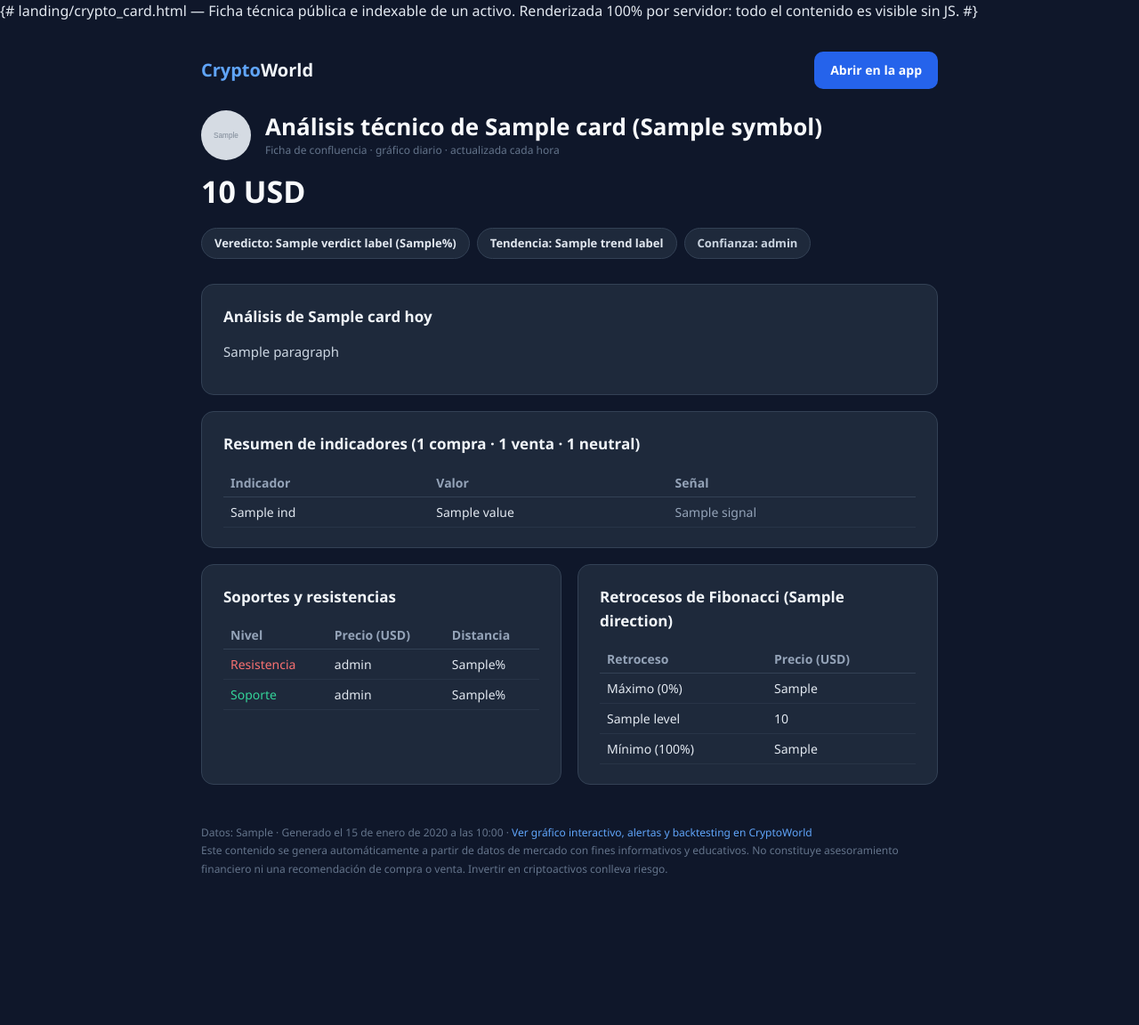
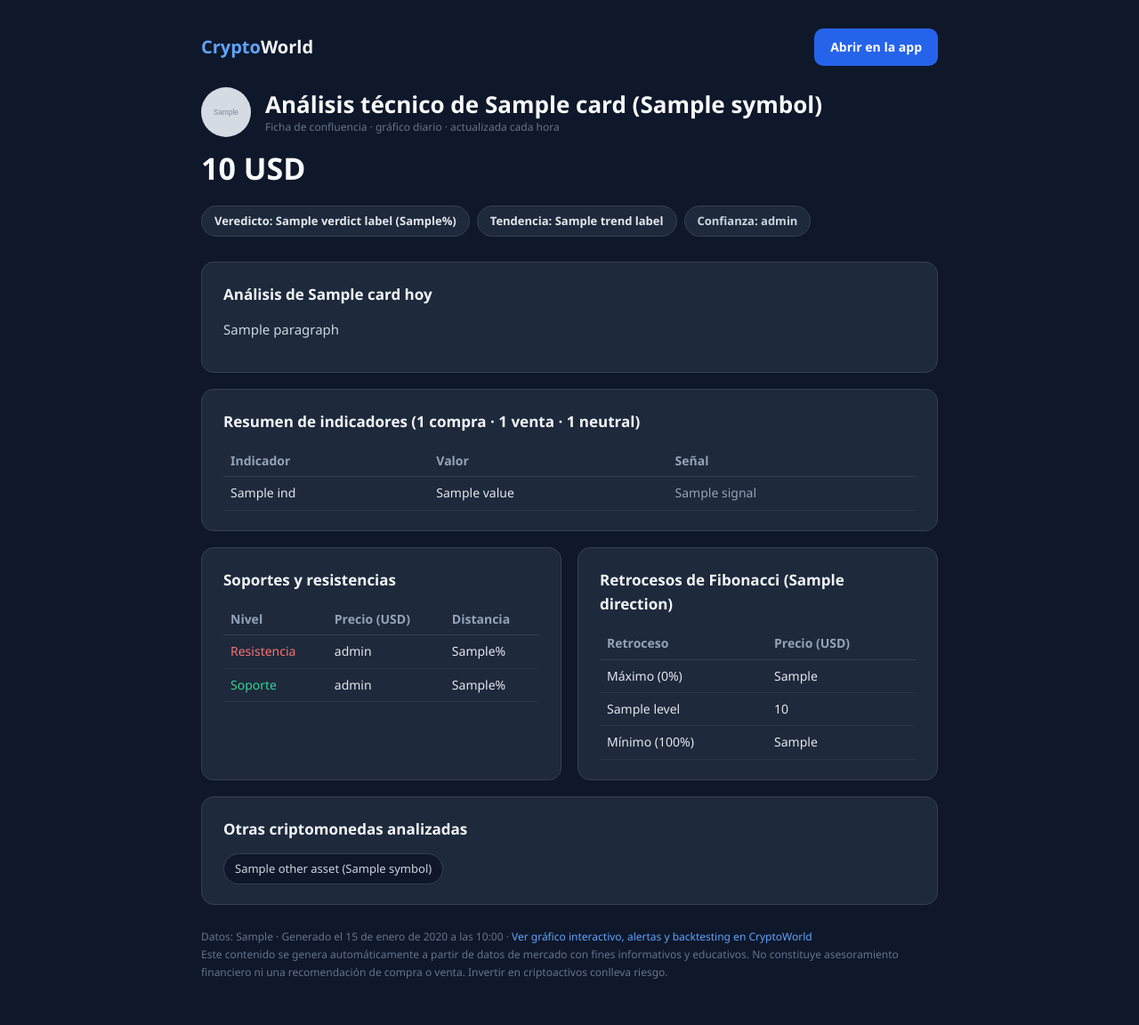
Before and after one commit to JAVIIFDEEZ/CryptoWorld, a Django app: template backend/src/core/templates/landing/crypto_card.html in a window 1280 px wide. Shown: the whole page at 89% size. Before the commit the page ends 984 px from the top, so only its background shows below. Run offline with Django 5.2, Linux system fonts and the light colour scheme; the template is opened without the code that fills it: most values are stand-ins (such as "Sample title", 1, 10 or a date in 2020); grey boxes marked "Sample" are stand-in pictures; parts of the project's set-up code (start-up, migrations or seed data) failed here and were passed over.

Commit message:
1.146.0. fix(confluence): comentario filtrado en landing, formato es-ES, marco temporal claro e interlinking SEO
Cinco mejoras tras revisar la feature en local:

1. (bug) La landing imprimia su propio comentario de plantilla como texto:
   {# #} en Django solo vale en una linea; el comentario multilinea se
   volcaba al HTML (visible al inicio del body, malo para SEO). Cambiado a
   {% comment %}{% endcomment %}.
2. Formato numerico consistente es-ES en la landing: USE_THOUSAND_SEPARATOR
   agrupa miles en las plantillas (hero, tablas S/R y Fibonacci coinciden
   ahora con la narrativa: 64.307,35); la meta description se formatea en
   Python con helper _fmt_usd.
3. Marco temporal explicito: la ConfluenceCard indica 'marco diario (1D)'
   y aclara que para otros marcos se use el panel interactivo de abajo.
   Resuelve la confusion con el panel de Analisis Tecnico (que va a 1h).
4. Diferenciacion card vs panel: el AnalysisPanel gana cabecera 'Analisis
   tecnico interactivo' que lo posiciona como la herramienta multi-marco
   (indicadores/ML/patrones/backtest), complementaria al resumen diario.
5. Interlinking SEO: la landing enlaza a las 12 criptos con mayor market
   cap del catalogo (reparte autoridad y facilita el rastreo).

Test nuevo de interlinking. Suite: 194.

```diff
--- a/backend/src/config/settings.py
+++ b/backend/src/config/settings.py
@@ -134,6 +134,9 @@ LANGUAGE_CODE = "es-es"
 TIME_ZONE = "UTC"
 USE_I18N = True
 USE_TZ = True
+# Agrupa miles con el separador del locale (es-ES: "64.307,35") en las
+# plantillas server-side. Da formato numérico consistente a las landings SEO.
+USE_THOUSAND_SEPARATOR = True
 
 # ------------------------------------------------------------------
 # Archivos estáticos
--- a/backend/src/core/templates/landing/crypto_card.html
+++ b/backend/src/core/templates/landing/crypto_card.html
@@ -1,5 +1,7 @@
-{# landing/crypto_card.html — Ficha técnica pública e indexable de un activo.
-   Renderizada 100% por servidor: todo el contenido es visible sin JS. #}
+{% comment %}
+  landing/crypto_card.html — Ficha técnica pública e indexable de un activo.
+  Renderizada 100% por servidor: todo el contenido es visible sin JS.
+{% endcomment %}
 <!DOCTYPE html>
 <html lang="es">
 <head>
@@ -61,6 +63,12 @@
     @media (max-width: 640px) { .cols { grid-template-columns: 1fr; } }
     .analysis p { margin-bottom: 14px; color: #cbd5e1; font-size: 15px; }
     .muted { color: #64748b; font-size: 12px; }
+    .links { display: flex; flex-wrap: wrap; gap: 8px; }
+    .links a {
+      font-size: 13px; padding: 6px 12px; border-radius: 999px;
+      border: 1px solid #334155; background: #0f172a; color: #cbd5e1;
+    }
+    .links a:hover { border-color: #3b82f6; color: #fff; }
     footer { margin-top: 26px; color: #64748b; font-size: 12px; line-height: 1.7; }
   </style>
 </head>
@@ -144,6 +152,17 @@
       </section>
     </div>
 
+    {% if other_assets %}
+    <section>
+      <h2>Otras criptomonedas analizadas</h2>
+      <div class="links">
+        {% for o in other_assets %}
+          <a href="{{ base_url }}/cripto/{{ o.slug }}">{{ o.name }} ({{ o.symbol }})</a>
+        {% endfor %}
+      </div>
+    </section>
+    {% endif %}
+
     <footer>
       <p>
         Datos: {{ card.data_source }} · Generado el {{ card.generated_at }} ·
```
Also changed, not shown: backend/src/core/interfaces/web/views.py (+30 -1 lines), backend/tests/integration/test_confluence_and_landing.py (+12 -0 lines), frontend/src/components/AnalysisPanel.tsx (+9 -0 lines), frontend/src/components/ConfluenceCard.tsx (+6 -2 lines).
